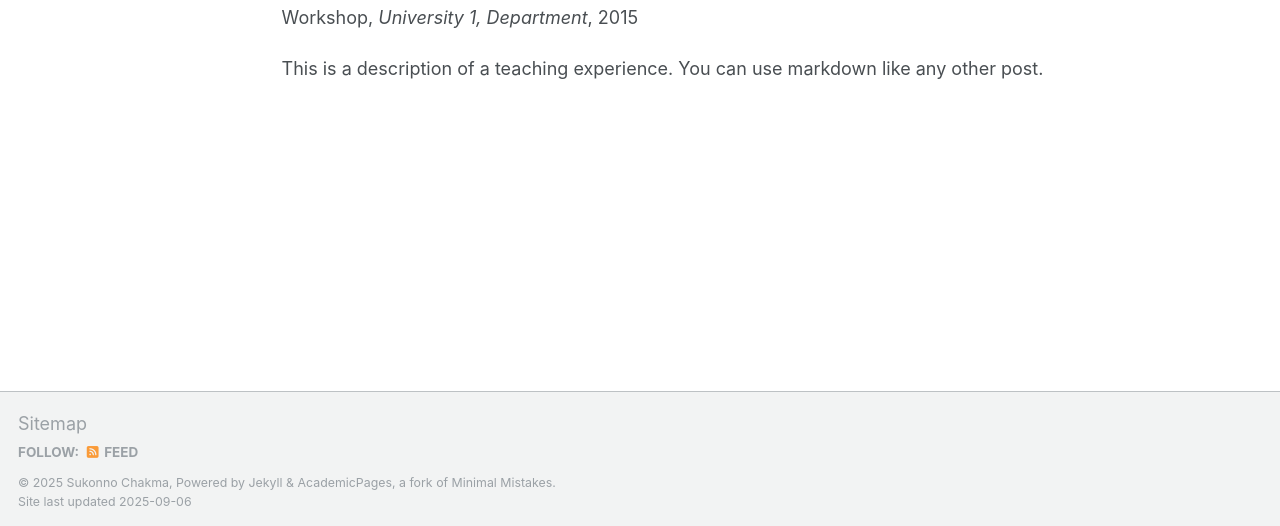
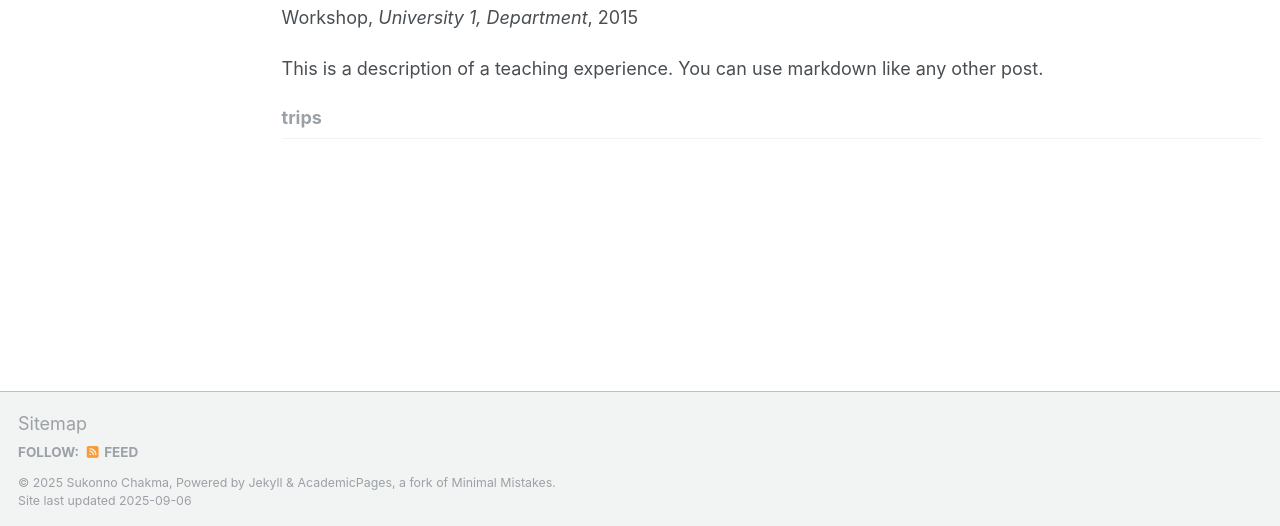
Before and after one commit to Sukonno-Chakma/Sukonno-Chakma.github.io, a Jekyll site: the page built from _pages/collection-archive.html, in a window 1280 px wide and 1270 px high. Shown: the part 741-1267 px from the top of the window. Built offline with Jekyll 4.4.1, drawn with Linux system fonts in a browser that asks for light colours; a script that is not in the unit is left out.

Commit message:
Update _config.yml

```diff
--- a/_config.yml
+++ b/_config.yml
@@ -181,6 +181,9 @@ collections:
   experiances:
     output: true
     permalink: /experiances/:path/
+  trips:
+    output: true
+    permalink: /trips/:path/
   academics:
     output: true
     permalink: /academics/:path/
```
